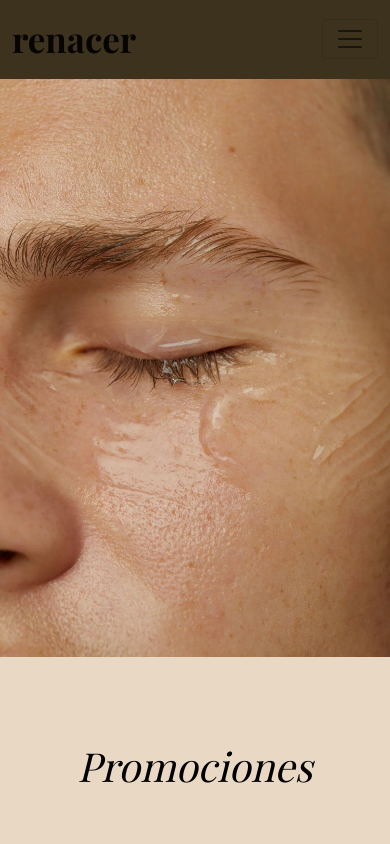
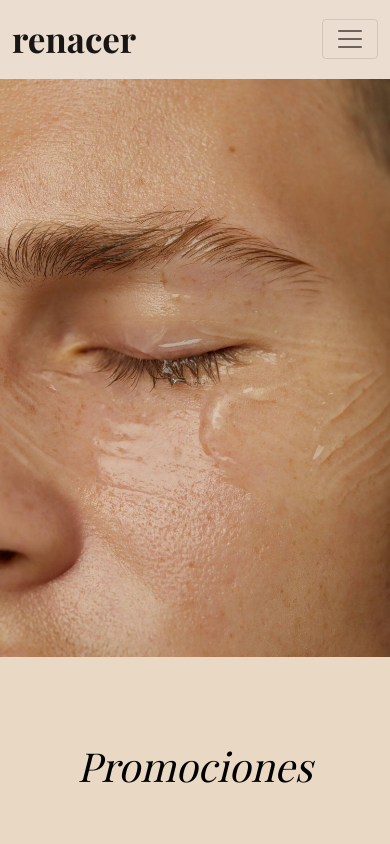
Before and after one commit to aleisagalindo/renacer-estetica, a website: page index.html in a window 390 px wide. Shown: the top 844 px of the page. Drawn offline with nearby package versions, Linux system fonts and the light colour scheme; a web font is replaced by a local one.

Commit message:
Correción Dark Mode Nav Vista Mobile

```diff
--- a/css/style.css
+++ b/css/style.css
@@ -297,11 +297,11 @@ color: #ebddcf;
 .body-inicio-turnos.dark  .form-label {
   color: #ebddcf;
 }
-.body-inicio-turnos .color-nav-mb {
+.body-inicio-turnos.dark .color-nav-mb {
   background-color: #3d321d;
 }
 .body-inicio-turnos.dark .logo-nav-mobile {
-color: #ebddcf;
+  color: #ebddcf;
 }
 .body-inicio-turnos.dark .color-nav-mb button {
   color: #ebddcf;
@@ -311,6 +311,9 @@ color: #ebddcf;
 }
 .body-inicio-turnos.dark .container-fluid .active {
   color: #e9d9c4;
+}
+.color-nav-mb {
+  background-color: #e9d9c4;
 }
 /*---------- Modo Oscuro ------------*/
 
@@ -1350,6 +1353,9 @@ body::-webkit-scrollbar-thumb {
       .nav-desktop {
         display: none;
       }
+      .color-nav-mb {
+        background-color: #ebddcf;
+      }
 
       .logo-nav-mobile {
         font-family: 'Playfair Display', serif;
```
